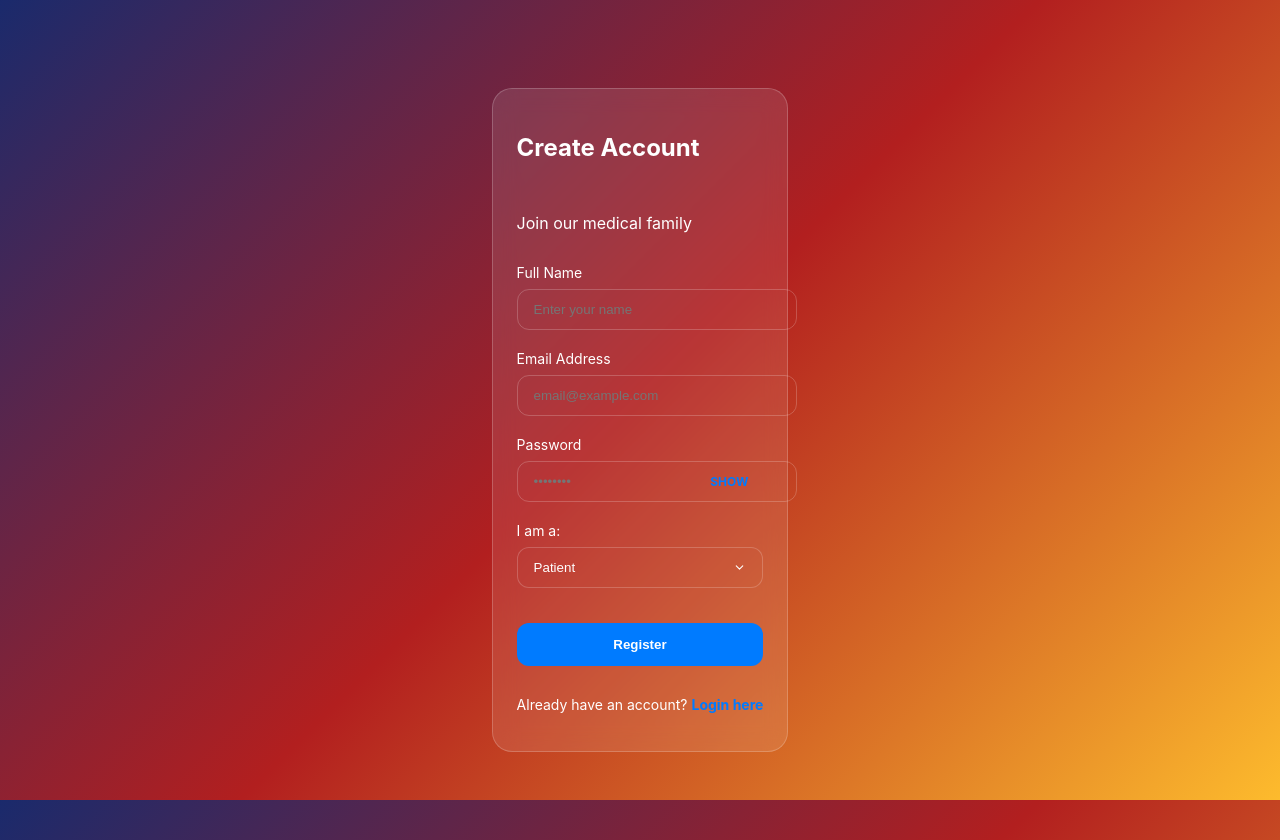
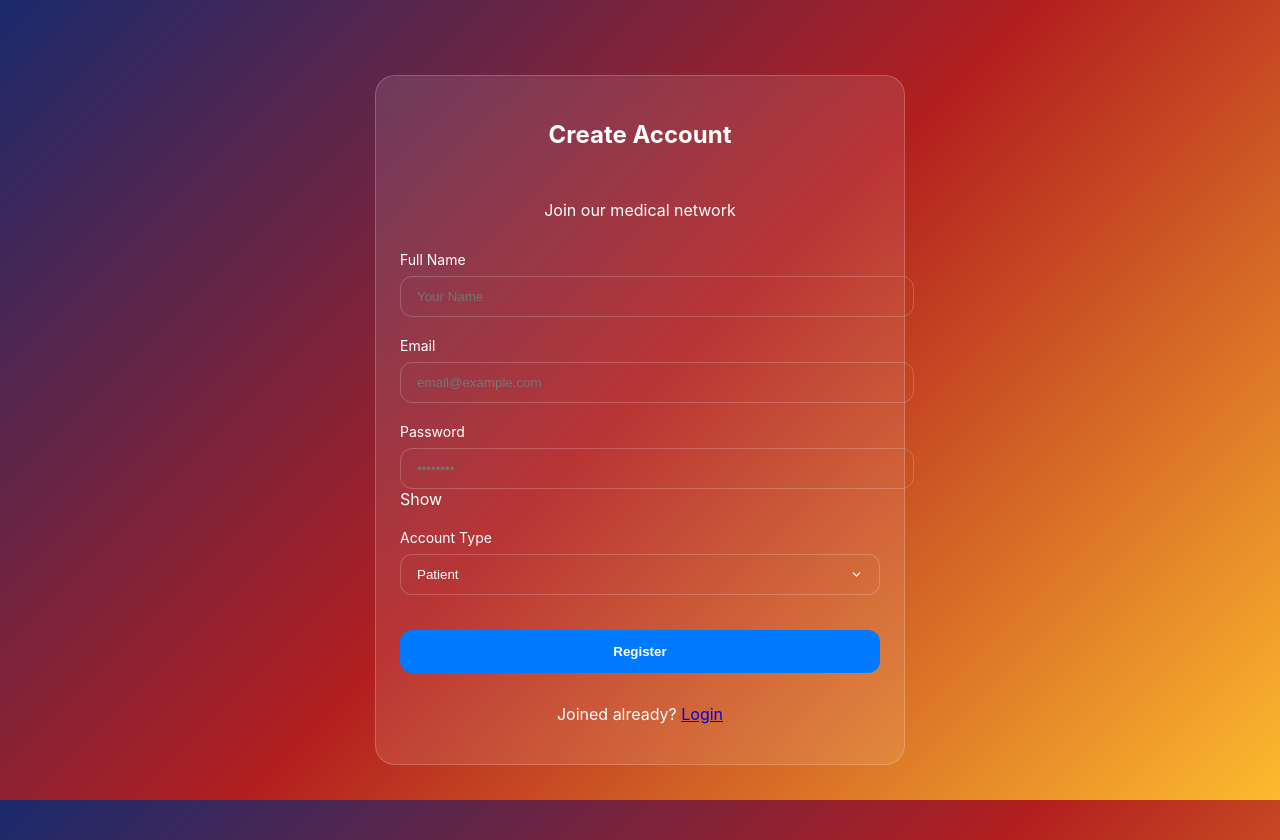
Before and after one commit to betelhem24/FamEmergency, a React app in the folder frontend/: page /register in a window 1280 px wide. Built offline with nearby package versions, Linux system fonts and the light colour scheme; the HTML template or start-up script is replaced by a standard one.

Commit message:
Refactor: Shorten registration component and optimize form state

```diff
--- a/frontend/src/pages/Register.tsx
+++ b/frontend/src/pages/Register.tsx
@@ -10,9 +10,7 @@ const Register: React.FC = () => {
   const dispatch = useDispatch<AppDispatch>();
   const { loading, error } = useSelector((state: RootState) => state.auth);
 
-  // I track password visibility state here too for consistency
   const [showPassword, setShowPassword] = useState(false);
-
   const [formData, setFormData] = useState({
     name: '',
     email: '',
@@ -27,25 +25,25 @@ const Register: React.FC = () => {
 
   return (
     <div className="register-container">
-      <div className="glass-card">
+      <div className="glass-card register-card">
         <h2>Create Account</h2>
-        <p>Join our medical family</p>
+        <p>Join our medical network</p>
 
-        {error && <p style={{ color: '#ff6b6b', marginBottom: '10px' }}>{error}</p>}
+        {error && <p className="error-text">{error}</p>}
 
         <form onSubmit={handleSubmit}>
           <div className="input-group">
             <label>Full Name</label>
             <input
               type="text"
-              placeholder="Enter your name"
+              placeholder="Your Name"
               onChange={(e) => setFormData({...formData, name: e.target.value})}
               required
             />
           </div>
 
           <div className="input-group">
-            <label>Email Address</label>
+            <label>Email</label>
             <input
               type="email"
               placeholder="email@example.com"
@@ -62,26 +60,13 @@ const Register: React.FC = () => {
               onChange={(e) => setFormData({...formData, password: e.target.value})}
               required
             />
-            {/* Same professional text-based toggle for the register page */}
-            <span
-              onClick={() => setShowPassword(!showPassword)}
-              style={{
-                position: 'absolute',
-                right: '15px',
-                top: '38px',
-                cursor: 'pointer',
-                fontSize: '12px',
-                color: 'var(--primary-blue)',
-                fontWeight: 'bold',
-                textTransform: 'uppercase'
-              }}
-            >
+            <span className="toggle-pass" onClick={() => setShowPassword(!showPassword)}>
               {showPassword ? 'Hide' : 'Show'}
             </span>
           </div>
 
           <div className="input-group">
-            <label>I am a:</label>
+            <label>Account Type</label>
             <select
               value={formData.role}
               onChange={(e) => setFormData({...formData, role: e.target.value as 'PATIENT' | 'DOCTOR'})}
@@ -92,19 +77,12 @@ const Register: React.FC = () => {
           </div>
 
           <button className="register-button" type="submit" disabled={loading}>
-            {loading ? 'Processing...' : 'Register'}
+            {loading ? 'Creating...' : 'Register'}
           </button>
         </form>
 
-        <p style={{ marginTop: '15px', fontSize: '14px', color: 'white' }}>
-          Already have an account?{' '}
-          <Link
-            to="/login"
-            onClick={() => dispatch(clearError())}
-            style={{ color: 'var(--primary-blue)', fontWeight: 'bold', textDecoration: 'none' }}
-          >
-            Login here
-          </Link>
+        <p className="auth-footer">
+          Joined already? <Link to="/login" onClick={() => dispatch(clearError())}>Login</Link>
         </p>
       </div>
     </div>
```
